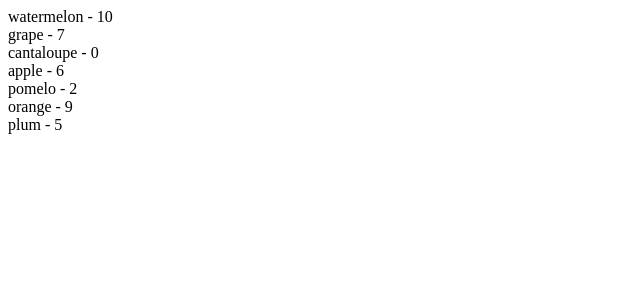
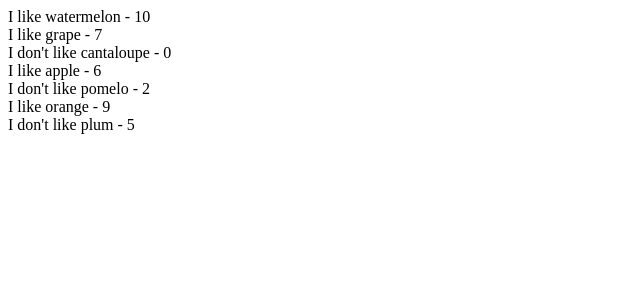
Before and after one commit to AutSoft/angular-introduction2, an Angular app: page / in a window 1280 px wide. Shown: the top 300 px of the page, without its empty margins (0-640 px from the left). Built offline with nearby package versions, Linux system fonts and the light colour scheme.

Commit message:
ngif-else directive added

```diff
--- a/src/app/app.component.html
+++ b/src/app/app.component.html
@@ -1,3 +1,8 @@
 <div *ngFor="let fruit of fruits">
-  {{fruit.name}} - {{fruit.score}}
+  <div *ngIf="fruit.score >= 6; else elseContent">
+    I like {{fruit.name}} - {{fruit.score}}
+  </div>
+  <ng-template #elseContent>
+    I don't like {{fruit.name}} - {{fruit.score}}
+  </ng-template>
 </div>
```
